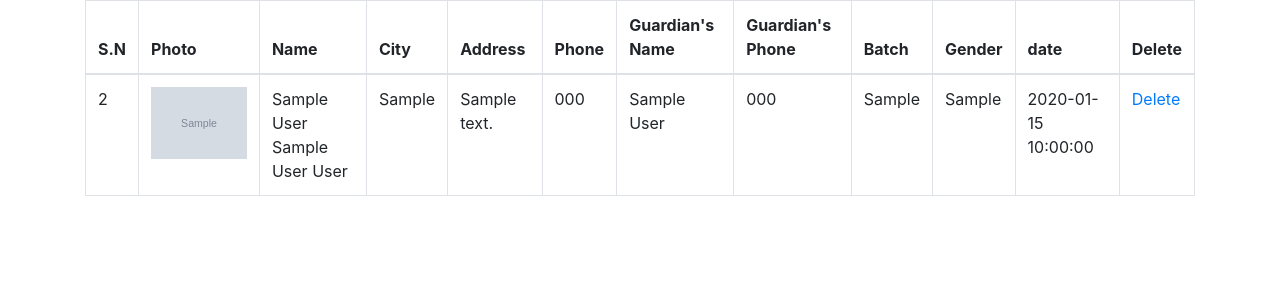
After one commit to khatrisaugat/SIS, a PHP site: page /display_student.php in a window 1280 px wide. The commit adds this page. Shown: the top 300 px of the page. Run offline with PHP 8.4, Linux system fonts and the light colour scheme; tables that the repository leaves empty or names only in its code hold one stand-in row (values such as "Sample post"); grey boxes marked "Sample" are stand-in pictures.

Commit message:
LA delete pani hudai xa hai

```diff
--- /dev/null
+++ b/display_student.php
@@ -0,0 +1,75 @@
+<?php
+  require_once("includes/header.php");
+  require_once("queries.php");
+  $tbl_students=$obj->select("tbl_students");//select all from tbl_students
+  $j=1;//initialize j
+  if(isset($_GET['sid'])){//check url for get variable
+  	if($_GET['op']='d'){//delete operation
+  		array_pop($_GET);//popping op from get
+  		$single_select="tbl_students WHERE sid=".$_GET['sid'];//selecting 1 row from tbl_students
+  		$img_name=$obj->select($single_select);//select function call
+  		$img=$img_name->fetch(PDO::FETCH_ASSOC);//fetch data
+  		if(!empty($img['img'])){//delete image from storage
+  			$Location='files/'.$img['img'];
+  			echo "$Location";
+  			unlink($Location);
+  		}
+  		$obj->delete($_GET,"tbl_students");//delete data from tbl_students
+  		header("Location:display_student.php");//redirect to display_student.php page
+  	}
+  }
+
+
+ ?>
+ <div class="container">
+	<table class="table table-bordered">
+		<thead>
+			<tr>
+				<th>S.N</th>
+				<th>Photo</th>
+				<th>Name</th>
+				<th>City</th>
+				<th>Address</th>
+				<th>Phone</th>
+				<th>Guardian's Name</th>
+				<th>Guardian's Phone</th>
+				<th>Batch</th>
+				<th>Gender</th>
+				<th>date</th>
+				<th>Delete</th>
+			</tr>
+		</thead>
+		<tbody>
+			<?php while ($row=$tbl_students->fetch(PDO::FETCH_ASSOC)) {//fetch data from tbl_students
+				?>
+				<tr>
+					<td><?=++$j;?></td>
+
+					<?php
+					if(!empty($row['img'])){?>
+						<td><a href="files/<?=$row['img'];?>"><img src="files/<?=$row['img'];?>" width=100%></a></td>
+						<?php
+
+					}else{
+						echo "<td>NO image </td>";
+					}
+					?>
+					<td><?=$row['name']." ".$row['mname']." ".$row['lname'];?></td>
+					<td><?=$row['city'];?></td>
+					<td><?=$row['address'];?></td>
+					<td><?=$row['phone'];?></td>
+					<td><?=$row['gname'];?></td>
+					<td><?=$row['gphone'];?></td>
+					<td><?=$row['batch'];?></td>
+					<td><?=$row['gender'];?></td>
+					<td><?=$row['date'];?></td>
+					<td><a href="display_student.php?sid=<?=$row['sid'];?>&op=d">Delete</a></td>
+				</tr>
+				<?php
+			}
+				?>
+
+
+			</tbody>
+		</table>
+	</div>
--- a/queries.php
+++ b/queries.php
@@ -10,6 +10,7 @@ class queries extends connection
 	{
 		$sql="SELECT * FROM $tbl_name";
 		$stm=$this->con->prepare($sql);
+		// echo $sql;
 		$stm->execute();
 		return $stm;
 
@@ -25,5 +26,14 @@ class queries extends connection
 		$stm=$this->con->prepare($sql);
 		$stm->execute();
 	}
+	function delete($val,$tbl_name){
+		$sql="DELETE FROM $tbl_name WHERE ";
+		$sql.=join('',array_keys($val));
+		$sql.="=".join('',$val);
+		$stm=$this->con->prepare($sql);
+		echo "$sql";
+		$stm->execute();
+
+	}
 }
 $obj=new queries;
--- a/student_payment.php
+++ b/student_payment.php
@@ -106,3 +106,6 @@
 					<input type="submit" name="submit"  class="btn btn-success" value="submit">
 					</form>
 				</div>
+        <?php
+include_once("includes/footer.php")
+?>
--- a/student_policy.php
+++ b/student_policy.php
@@ -70,3 +70,6 @@ require_once("includes/header.php");
 					<input type="submit" name="submit"  class="btn btn-success" value="submit">
 					</form>
 				</div>
+        <?php
+include_once("includes/footer.php")
+?>
--- a/tbl_fees_form.php
+++ b/tbl_fees_form.php
@@ -50,5 +50,6 @@ if (isset($_POST['submit'])) {
 		</div>
 	</div>
 
-</body>
-</html>
+<?php
+include_once("includes/footer.php")
+?>
```
Also changed, not shown: tbl_student_form.php (+14 -22 lines), files/acer-chromebook-on-the-white-desk-6598.jpg (deleted), files/red-blue-luck-colorful-51361.jpg (added).
